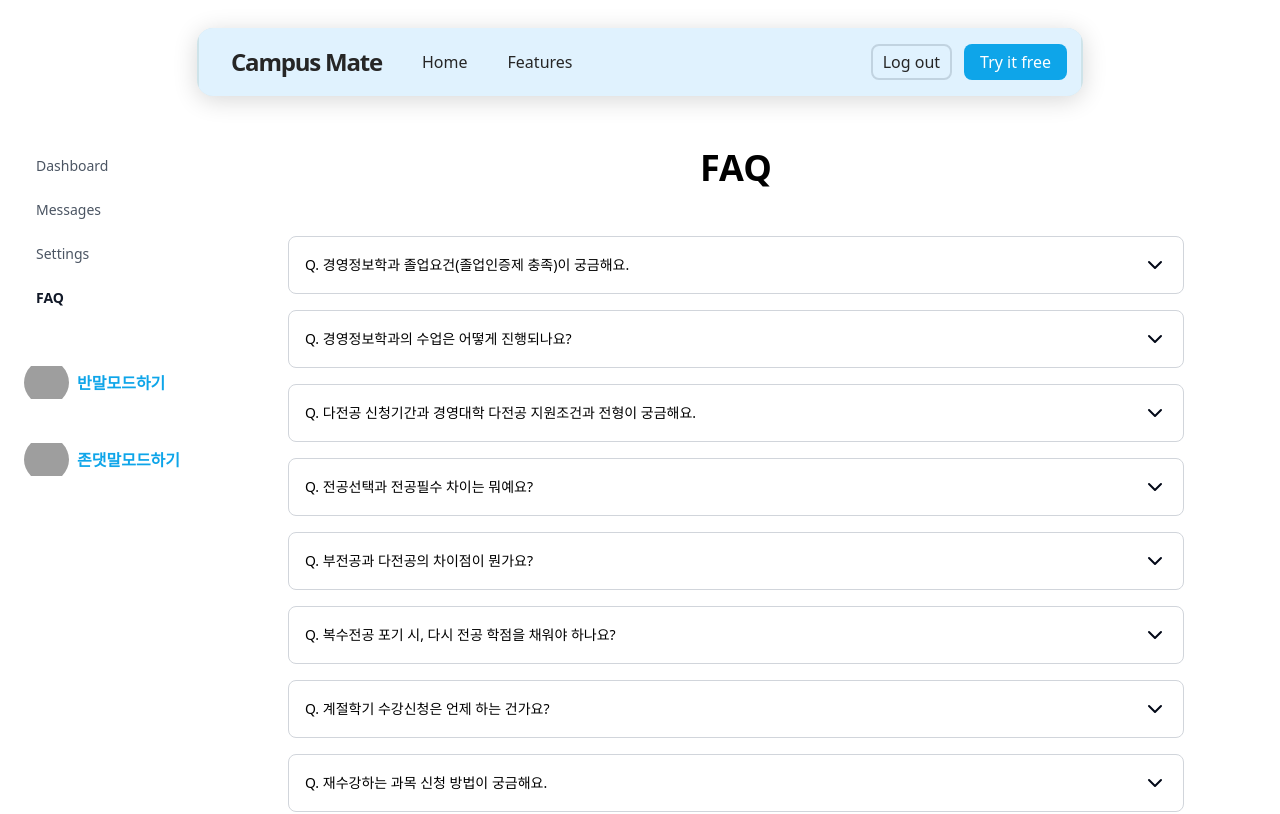
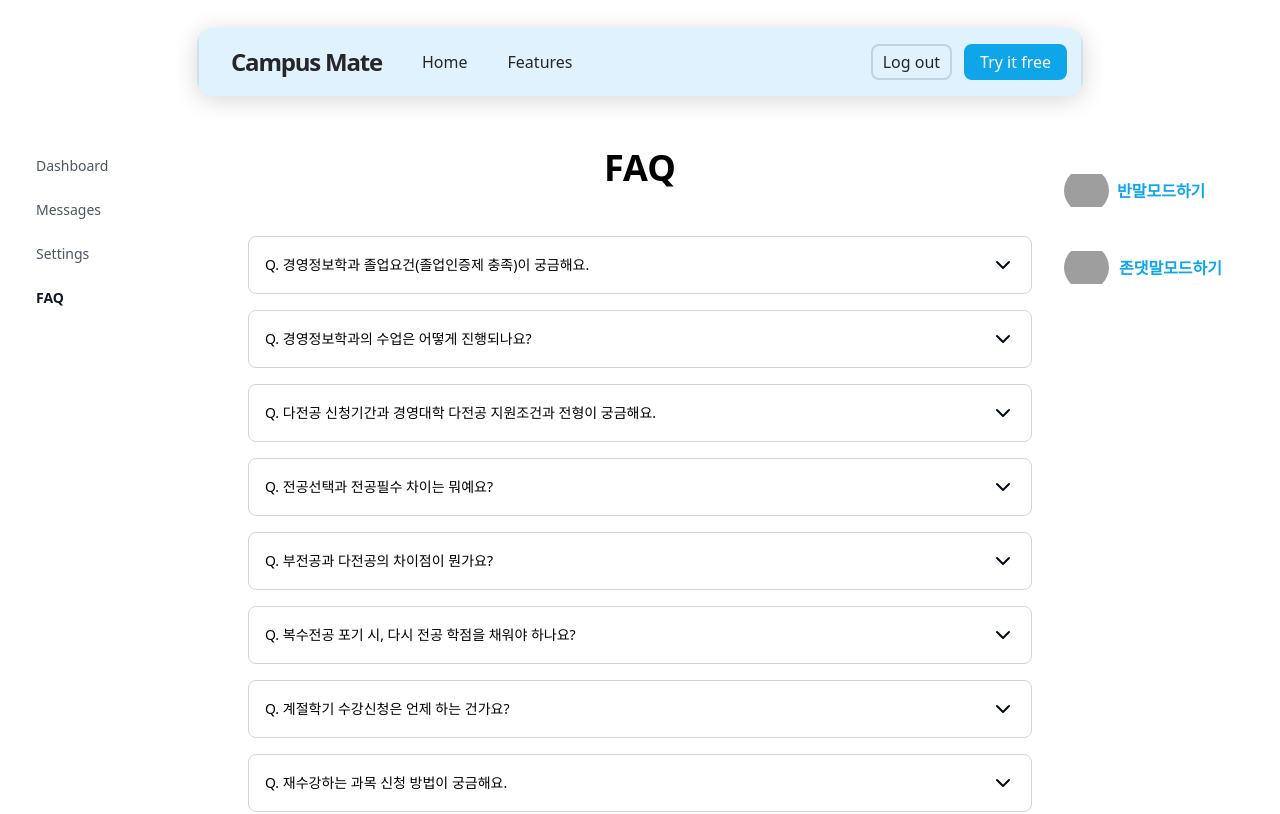
Before and after one commit to kangminhyuk01/campus-mate-ui-kit, a React (Vite) app: page /FAQ in a window 1280 px wide. Shown: the top 814 px of the page. Built offline with nearby package versions, Linux system fonts and the light colour scheme; grey boxes are pictures that could not be loaded.

Commit message:
Refactor: Move sidebar and mode toggle in FAQ
Move the sidebar and mode toggle buttons to match the layout of the /friendlychat page in the /FAQ page.

```diff
--- a/src/components/FAQ.tsx
+++ b/src/components/FAQ.tsx
@@ -38,10 +38,11 @@ const FAQ = () => {
     <div className="min-h-screen bg-white flex flex-col">
       <FriendlyChatHeader />
 
-      <div className="flex flex-1">
+      <div className="flex flex-1 justify-center px-6">
+        <div className="w-full max-w-7xl flex gap-8">
           {/* Left Sidebar */}
-        <aside className="w-48 p-6">
-          <nav className="space-y-2">
+          <aside className="w-48 flex-shrink-0">
+            <nav className="space-y-2 mt-6">
               {sidebarItems.map((item, index) => (
                 <div
                   key={index}
@@ -55,8 +56,48 @@ const FAQ = () => {
                 </div>
               ))}
             </nav>
+          </aside>
 
-          {/* Mode Toggle Buttons */}
+          {/* Main Content */}
+          <main className="flex-1 max-w-4xl">
+            <h1 className="text-4xl font-bold text-center mb-12 text-black mt-6">
+              FAQ
+            </h1>
+
+            <div className="space-y-4">
+              {faqQuestions.map((question, index) => (
+                <div
+                  key={index}
+                  className="bg-white border border-gray-300 rounded-lg p-4 flex items-center justify-between hover:shadow-sm transition-shadow"
+                >
+                  <p className="text-sm text-black flex-1">
+                    {question}
+                  </p>
+                  <button className="ml-4 hover:opacity-70 transition-opacity">
+                    <svg
+                      width="24"
+                      height="24"
+                      viewBox="0 0 24 24"
+                      fill="none"
+                      xmlns="http://www.w3.org/2000/svg"
+                      className="transform transition-transform"
+                    >
+                      <path
+                        d="M6 9L12 15L18 9"
+                        stroke="currentColor"
+                        strokeWidth="2"
+                        strokeLinecap="round"
+                        strokeLinejoin="round"
+                      />
+                    </svg>
+                  </button>
+                </div>
+              ))}
+            </div>
+          </main>
+
+          {/* Right Side - Mode Toggle Buttons */}
+          <aside className="w-48 flex-shrink-0">
             <div className="flex flex-col mt-11 w-full text-base font-bold text-sky-500 whitespace-nowrap">
               <button
                 onClick={handleCasualMode}
@@ -88,44 +129,7 @@ const FAQ = () => {
               </button>
             </div>
           </aside>
-
-        {/* Main Content */}
-        <main className="flex-1 p-6">
-          <h1 className="text-4xl font-bold text-center mb-12 text-black">
-            FAQ
-          </h1>
-
-          <div className="max-w-4xl mx-auto space-y-4">
-            {faqQuestions.map((question, index) => (
-              <div
-                key={index}
-                className="bg-white border border-gray-300 rounded-lg p-4 flex items-center justify-between hover:shadow-sm transition-shadow"
-              >
-                <p className="text-sm text-black flex-1">
-                  {question}
-                </p>
-                <button className="ml-4 hover:opacity-70 transition-opacity">
-                  <svg
-                    width="24"
-                    height="24"
-                    viewBox="0 0 24 24"
-                    fill="none"
-                    xmlns="http://www.w3.org/2000/svg"
-                    className="transform transition-transform"
-                  >
-                    <path
-                      d="M6 9L12 15L18 9"
-                      stroke="currentColor"
-                      strokeWidth="2"
-                      strokeLinecap="round"
-                      strokeLinejoin="round"
-                    />
-                  </svg>
-                </button>
         </div>
-            ))}
-          </div>
-        </main>
       </div>
 
       <FriendlyChatFooter />
```
Lines whose indentation alone changed are shown as unchanged.
